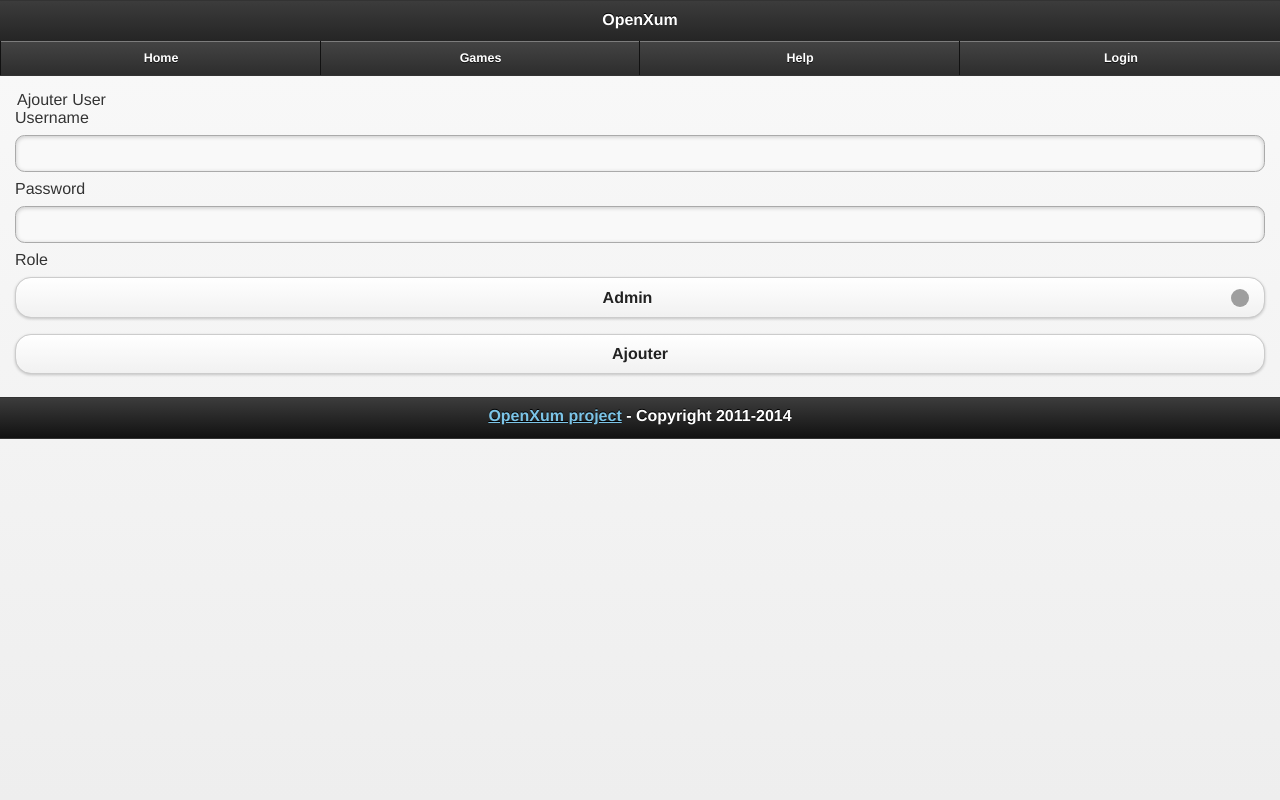
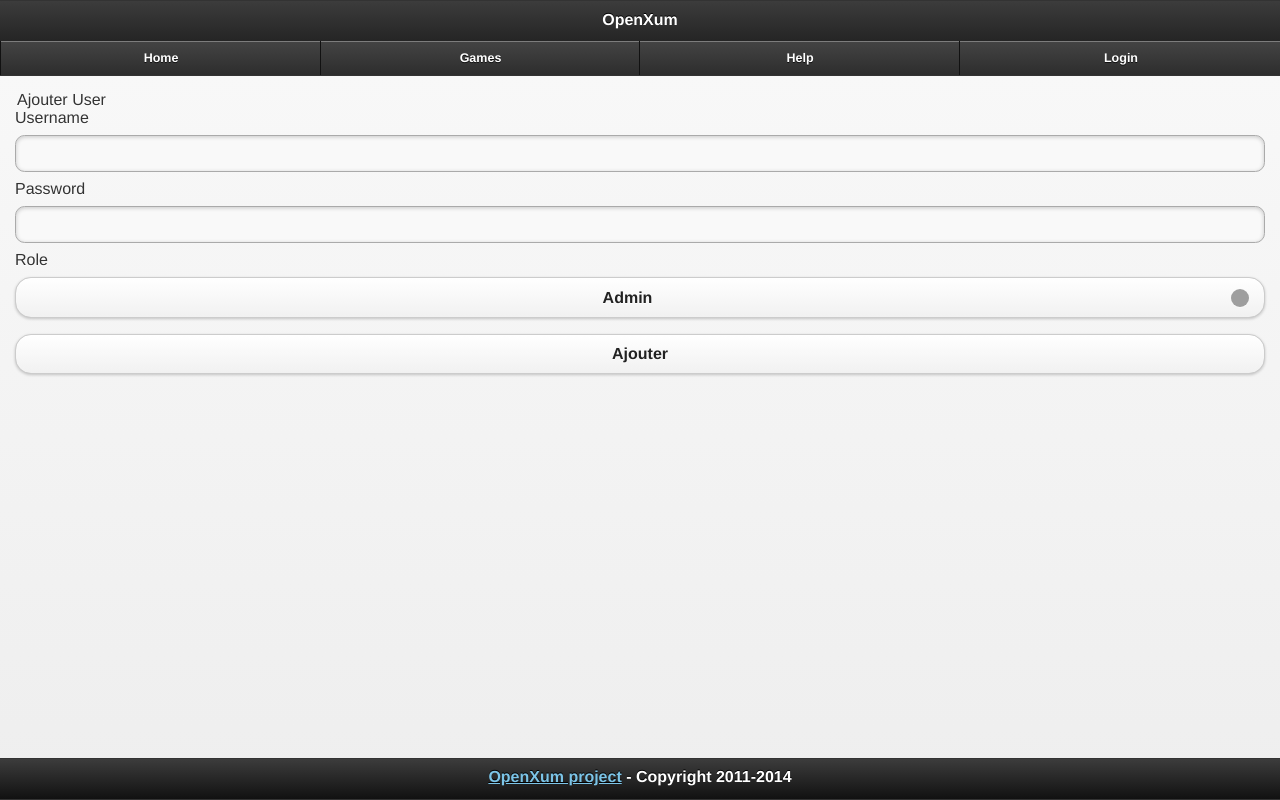
Before and after one commit to pero60/openxum-html5, a CakePHP app: template app/View/Users/add.ctp in a window 1280 px wide. Run offline with PHP 8.4 and a stand-in for CakePHP, Linux system fonts and the light colour scheme; the template is opened without the code that fills it, so the values that code supplies are empty; form fields are guessed from the names that the template uses; some libraries are stand-ins or nearby versions; grey boxes are pictures that could not be loaded.

Commit message:
Place always the footer to bottom of page.

```diff
--- a/app/View/Layouts/default.ctp
+++ b/app/View/Layouts/default.ctp
@@ -76,7 +76,7 @@
         <?php echo $this->Session->flash(); ?>
         <?php echo $content_for_layout; ?>
     </div>
-    <div data-role="footer">
+    <div style="position: absolute; bottom: 0; width: 100%;" data-role="footer">
         <h4><a href="www.openxum.org">OpenXum project</a> - Copyright 2011-2014</h4>
     </div>
 </div>
--- a/app/webroot/css/openxum.css
+++ b/app/webroot/css/openxum.css
@@ -1,3 +1,11 @@
+body {
+    background: #ebebeb;
+    color: #fff;
+    margin: 0;
+    min-height: 100%;
+    position: relative;
+}
+
 table tr td {
     background: #fff;
     padding: 6px;
```
